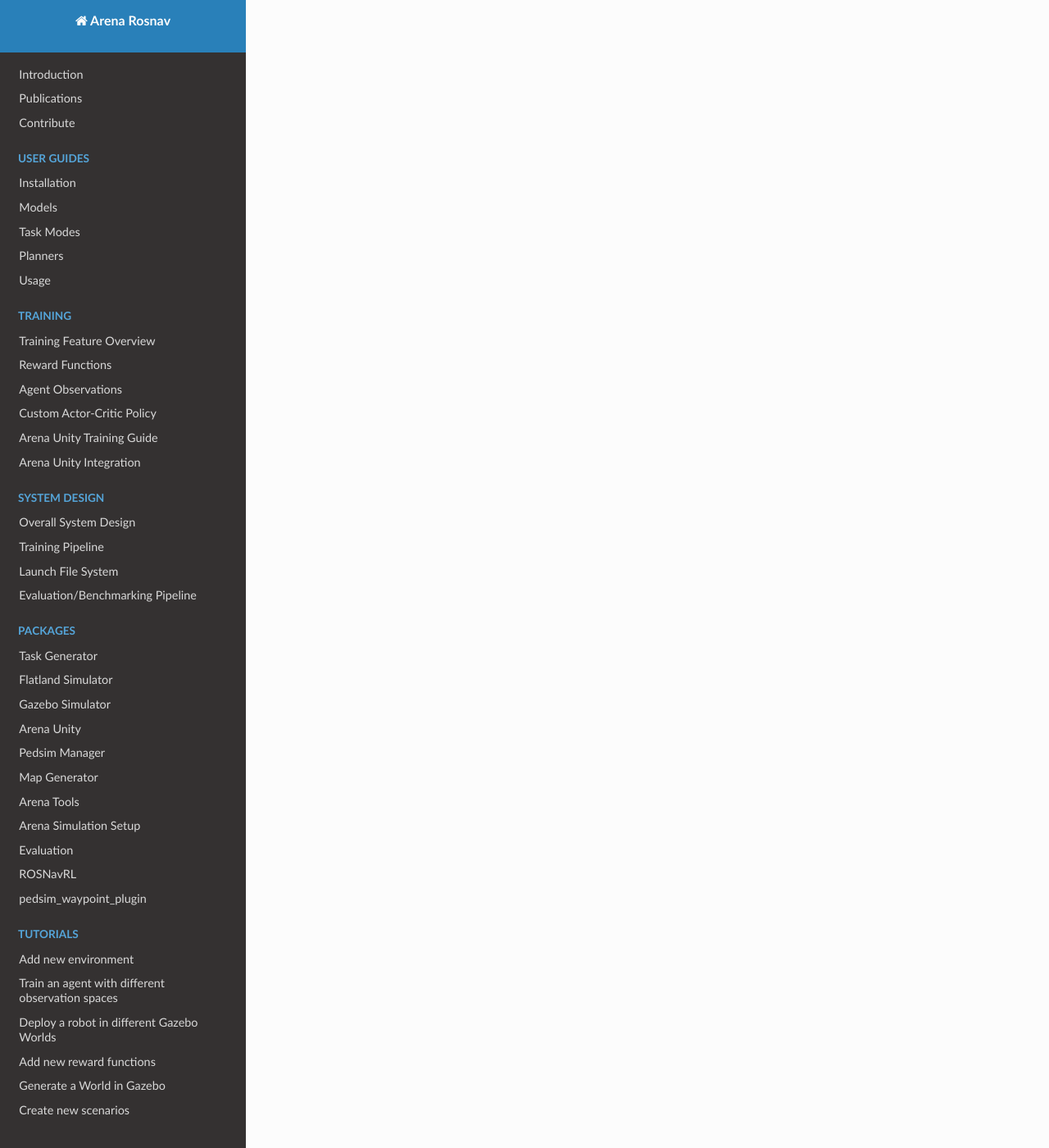
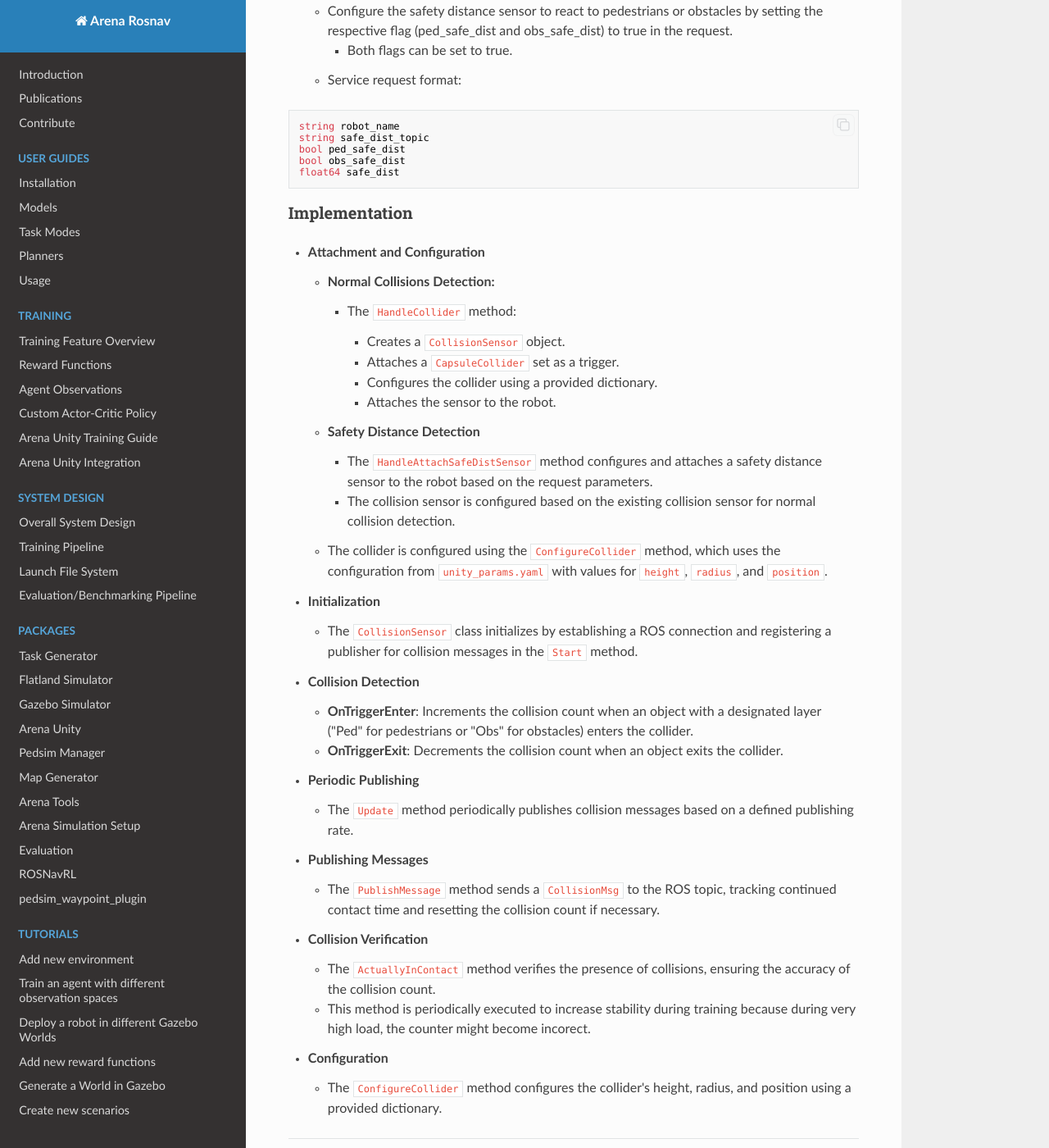
Before and after one commit to Arena-Rosnav/.github, an MkDocs documentation site: the page built from docs/packages/unity/collision_sensor.md, in a window 1280 px wide and 1400 px high, scrolled down 1435 px. Shown: the whole window at 82% size. Built offline with MkDocs 1.6.1, drawn with Linux system fonts in a browser that asks for light colours; nearby versions of some CDN libraries; comment, search, counter and statistics services are not loaded; some of the changed text lies outside the part shown.

Commit message:
Docs for arena unity collision sensor

````diff
--- a/docs/packages/unity/collision_sensor.md
+++ b/docs/packages/unity/collision_sensor.md
@@ -1,2 +1,78 @@
 
 # Collision Sensor
+
+![Collision Sensor](../../images/Collision-Sensor-Arena-Unity.png)
+<sub>3 Collision and Safe Dist Sensors Visually Represented by Spheres</sub>
+
+### Overview
+The `CollisionSensor` is an Arena Unity component integrated with ROS to detect collisions and manage safety distances for a robot. It is important for training DRL robot navigation agents.
+
+### Functionality
+
+- **Collision Detection**
+    - Detects collisions between the robot and obstacles or pedestrians to prevent accidents during navigation.
+
+- **Safety Distance Monitoring**
+    - Configurable to detect specific safety distances for pedestrians and obstacles, enabling distinct handling in navigation logic and reward functions during DRL training.
+
+### Configuration
+- **Collision Detection**:
+    - The configuration of the collision sensor resides in the `unity_params.yaml` file in the `arena-simulation-setup`repo which is unique to every robot.
+        - Use the jackal `unity_params.yaml` configuration as an example if you want to extend to other robots.
+    - Example:
+```yaml
+components:
+  collider:
+    type: ColliderSensor
+    height: 0.92
+    radius: 0.32
+    position: [0, 0, 0]
+```
+
+- **Safety Distance Monitoring**:
+    - A safety distance sensor can be attached via the `unity/attach_safe_dist_sensor` service which is provided by Arena Unity.
+    - Note that the safety distance sensor (collsions sensor) is configured based on the existing collision sensor for normal collision detection.
+        - If there is no normal collision sensor, no safety distance sensor can be attached.
+    - Configure the safety distance sensor to react to pedestrians or obstacles by setting the respective flag (ped_safe_dist and obs_safe_dist) to true in the request.
+        - Both flags can be set to true.
+    - Service request format:
+```
+string robot_name
+string safe_dist_topic
+bool ped_safe_dist
+bool obs_safe_dist
+float64 safe_dist
+```
+
+### Implementation
+- **Attachment and Configuration**
+    - **Normal Collisions Detection:**
+        - The `HandleCollider` method:
+            - Creates a `CollisionSensor` object.
+            - Attaches a `CapsuleCollider` set as a trigger.
+            - Configures the collider using a provided dictionary.
+            - Attaches the sensor to the robot.
+    - **Safety Distance Detection**
+        - The `HandleAttachSafeDistSensor` method configures and attaches a safety distance sensor to the robot based on the request parameters.
+        - The collision sensor is configured based on the existing collision sensor for normal collision detection.
+    - The collider is configured using the `ConfigureCollider` method, which uses the configuration from `unity_params.yaml` with values for `height`, `radius`, and `position`.
+
+- **Initialization**
+    - The `CollisionSensor` class initializes by establishing a ROS connection and registering a publisher for collision messages in the `Start` method.
+
+- **Collision Detection**
+    - **OnTriggerEnter**: Increments the collision count when an object with a designated layer ("Ped" for pedestrians or "Obs" for obstacles) enters the collider.
+    - **OnTriggerExit**: Decrements the collision count when an object exits the collider.
+
+- **Periodic Publishing**
+    - The `Update` method periodically publishes collision messages based on a defined publishing rate.
+
+- **Publishing Messages**
+    - The `PublishMessage` method sends a `CollisionMsg` to the ROS topic, tracking continued contact time and resetting the collision count if necessary.
+
+- **Collision Verification**
+    - The `ActuallyInContact` method verifies the presence of collisions, ensuring the accuracy of the collision count.
+    - This method is periodically executed to increase stability during training because during very high load, the counter might become incorect.
+
+- **Configuration**
+    - The `ConfigureCollider` method configures the collider's height, radius, and position using a provided dictionary.
````
